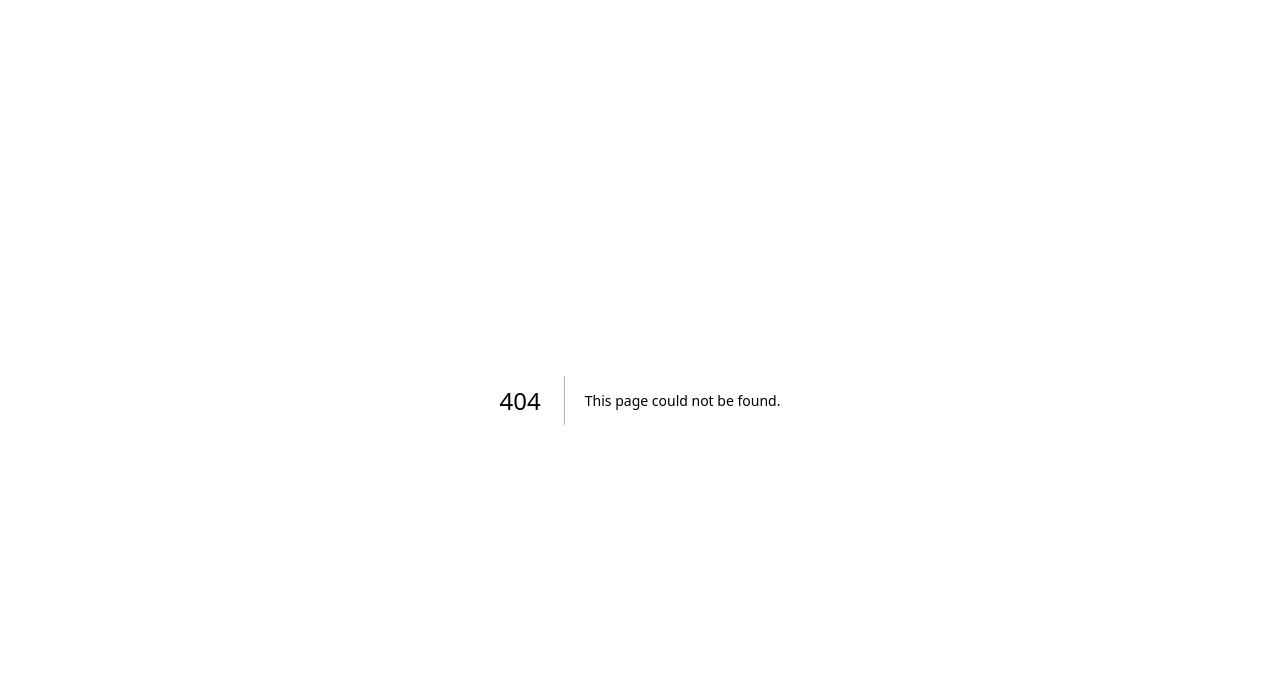
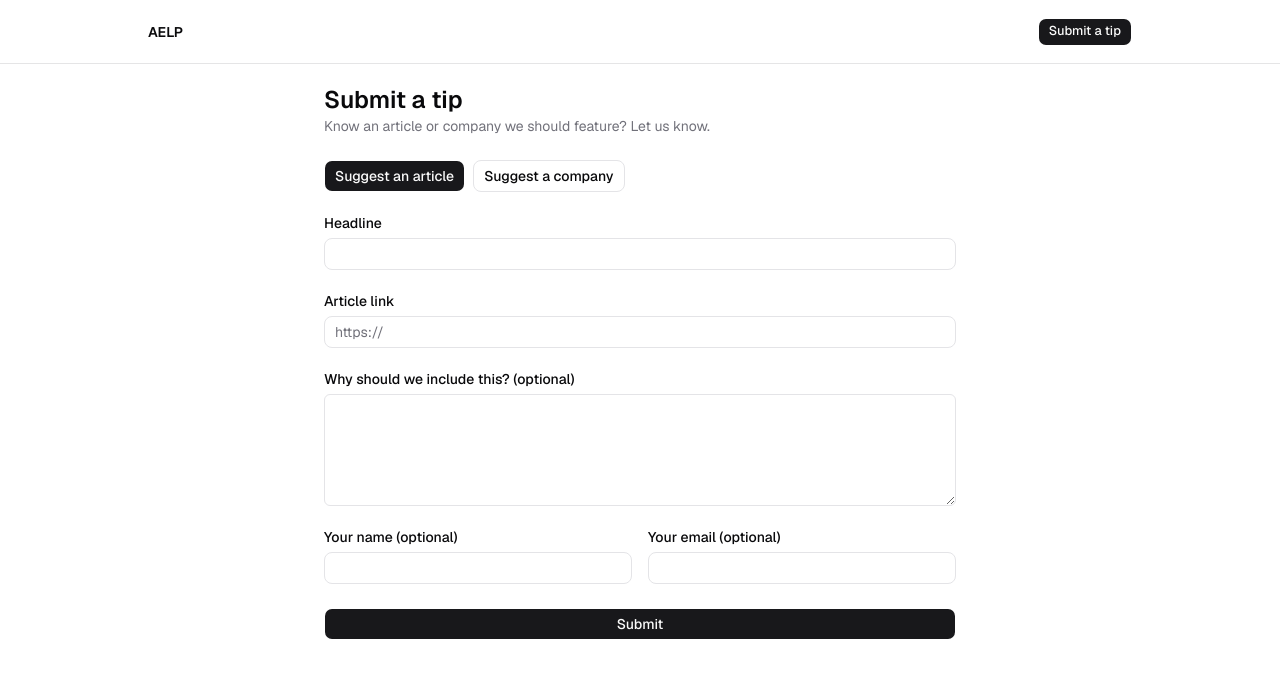
Before and after one commit to mdcUM/F26-AELP, a Next.js app: page /submit in a window 1280 px wide. Before the commit this address had no page. Shown: the top 678 px of the page. Built offline with nearby package versions, Linux system fonts and the light colour scheme.

Commit message:
added UI for submission forms with error (#41)
* added UI for submission forms with error

* address review: stricter URL validation done

```diff
--- /dev/null
+++ b/app/submit/page.tsx
@@ -0,0 +1,19 @@
+import { SiteNav } from "@/components/site_navigation";
+import { SubmissionForm } from "@/components/submission-form";
+
+export default function SubmitPage() {
+  return (
+    <main className="min-h-screen flex flex-col items-center">
+      <SiteNav />
+      <div className="w-full max-w-2xl p-5 flex flex-col gap-6">
+        <div>
+          <h1 className="text-2xl font-semibold">Submit a tip</h1>
+          <p className="text-sm text-muted-foreground">
+            Know an article or company we should feature? Let us know.
+          </p>
+        </div>
+        <SubmissionForm />
+      </div>
+    </main>
+  );
+}
--- /dev/null
+++ b/components/submission-form.tsx
@@ -0,0 +1,163 @@
+"use client";
+
+import { useState } from "react";
+import { Button } from "@/components/ui/button";
+import { Input } from "@/components/ui/input";
+import { Label } from "@/components/ui/label";
+
+export type SubmissionType = "article" | "company";
+
+export type SubmissionPayload = {
+  type: SubmissionType;
+  title: string;
+  link: string;
+  description: string;
+  submitterName: string;
+  submitterEmail: string;
+  website: string; //honeypot: hidden from humans
+};
+
+type Errors = Partial<Record<keyof SubmissionPayload, string>>;
+
+const textareaClass =
+  "border-input bg-background placeholder:text-muted-foreground focus-visible:ring-ring min-h-28 w-full rounded-md border px-3 py-2 text-sm outline-none focus-visible:ring-2";
+
+function isValidUrl(value: string) {
+  try {
+    const url = new URL(value);
+    if (url.protocol !== "http:" && url.protocol !== "https:") return false;
+    return /^([a-z0-9-]+\.)+(?:[a-z]{2,}|xn--[a-z0-9-]+)$/i.test(url.hostname);
+  } catch {
+    return false;
+  }
+}
+
+function validate(p: SubmissionPayload): Errors {
+  const errors: Errors = {};
+  if (!p.title.trim()) {
+    errors.title = p.type === "article" ? "Headline is required." : "Company name is required.";
+  }
+  if (p.type === "article" && !p.link.trim()) {
+    errors.link = "A link to the article is required.";
+  } else if (p.link.trim() && !isValidUrl(p.link.trim())) {
+    errors.link = "Enter a full URL starting with http:// or https://";
+  }
+  if (p.submitterEmail.trim() && !/^\S+@\S+\.\S+$/.test(p.submitterEmail.trim())) {
+    errors.submitterEmail = "Enter a valid email address.";
+  }
+  return errors;
+}
+
+export function SubmissionForm() {
+  const [type, setType] = useState<SubmissionType>("article");
+  const [errors, setErrors] = useState<Errors>({});
+  const [status, setStatus] = useState<"idle" | "submitting" | "success" | "error">("idle");
+
+  async function handleSubmit(e: React.FormEvent<HTMLFormElement>) {
+    e.preventDefault();
+    const data = new FormData(e.currentTarget);
+    const get = (key: keyof SubmissionPayload) => String(data.get(key) ?? "");
+    const payload: SubmissionPayload = {
+      type,
+      title: get("title"),
+      link: get("link"),
+      description: get("description"),
+      submitterName: get("submitterName"),
+      submitterEmail: get("submitterEmail"),
+      website: get("website"),
+    };
+
+    if (payload.website) {
+      setStatus("success");
+      return;
+    }
+    const found = validate(payload);
+    setErrors(found);
+    if (Object.keys(found).length > 0) return;
+
+    setStatus("submitting");
+    console.log("submission payload", payload); // we need to send ts to supabase
+    setStatus("success");
+  }
+
+  if (status === "success") {
+    return (
+      <div className="flex flex-col gap-4 rounded-md border p-6">
+        <h2 className="text-xl font-semibold">Thank you!</h2>
+        <p className="text-sm text-muted-foreground">
+          Your submission was received and will be reviewed by our team.
+        </p>
+        <Button className="w-fit" variant="outline" onClick={() => setStatus("idle")}>
+          Submit another
+        </Button>
+      </div>
+    );
+  }
+
+  return (
+    <form onSubmit={handleSubmit} className="flex flex-col gap-6" noValidate>
+      <div className="flex gap-2">
+        {(["article", "company"] as const).map((t) => (
+          <Button
+            key={t}
+            type="button"
+            variant={type === t ? "default" : "outline"}
+            onClick={() => setType(t)}
+          >
+            {t === "article" ? "Suggest an article" : "Suggest a company"}
+          </Button>
+        ))}
+      </div>
+
+      <div className="grid gap-2">
+        <Label htmlFor="title">{type === "article" ? "Headline" : "Company name"}</Label>
+        <Input id="title" name="title" />
+        {errors.title && <p className="text-sm text-red-500">{errors.title}</p>}
+      </div>
+
+      <div className="grid gap-2">
+        <Label htmlFor="link">
+          {type === "article" ? "Article link" : "Company website (optional)"}
+        </Label>
+        <Input id="link" name="link" type="url" placeholder="https://" />
+        {errors.link && <p className="text-sm text-red-500">{errors.link}</p>}
+      </div>
+
+      <div className="grid gap-2">
+        <Label htmlFor="description">Why should we include this? (optional)</Label>
+        <textarea id="description" name="description" className={textareaClass} />
+      </div>
+
+      <div className="grid gap-4 sm:grid-cols-2">
+        <div className="grid gap-2">
+          <Label htmlFor="submitterName">Your name (optional)</Label>
+          <Input id="submitterName" name="submitterName" />
+        </div>
+        <div className="grid gap-2">
+          <Label htmlFor="submitterEmail">Your email (optional)</Label>
+          <Input id="submitterEmail" name="submitterEmail" type="email" />
+          {errors.submitterEmail && (
+            <p className="text-sm text-red-500">{errors.submitterEmail}</p>
+          )}
+        </div>
+      </div>
+
+      {/* Honeypot: hidden from humans, bots tend to fill it */}
+      <input
+        name="website"
+        tabIndex={-1}
+        autoComplete="off"
+        aria-hidden="true"
+        className="hidden"
+      />
+
+      {status === "error" && (
+        <p className="text-sm text-red-500">Something went wrong. Please try again.</p>
+      )}
+
+      <Button type="submit" disabled={status === "submitting"}>
+        {status === "submitting" ? "Submitting..." : "Submit"}
+      </Button>
+    </form>
+  );
+}
```
